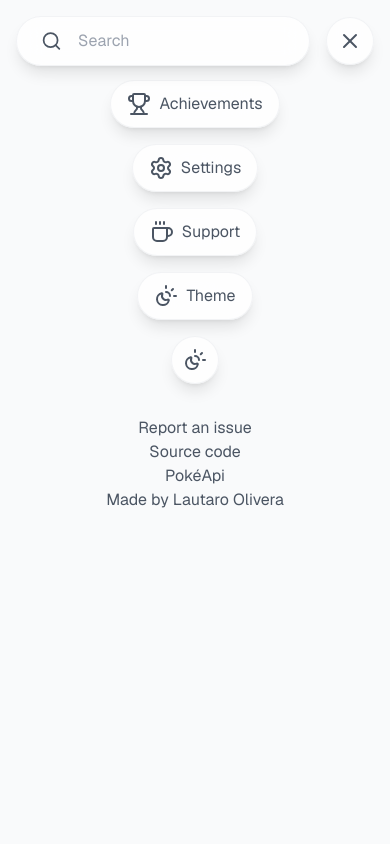
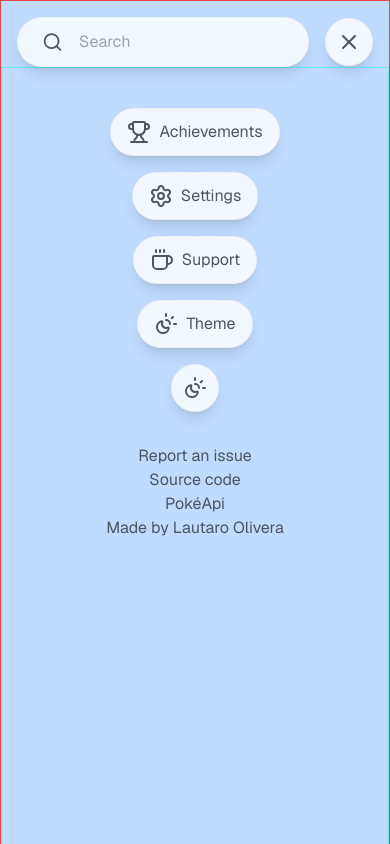
Before and after one commit to kappaggaeru/pokedex, a Next.js app: page / in a window 390 px wide. Both pictures are taken after a click on the button 350 px from the left and 41 px from the top of the page. Shown: the top 844 px of the page. Built offline with nearby package versions, Linux system fonts and the light colour scheme.

Commit message:
ajuste inicial menu mobile

```diff
--- a/src/app/components/card/stat-bar.component.tsx
+++ b/src/app/components/card/stat-bar.component.tsx
@@ -28,7 +28,7 @@ export const StatBar: React.FC<StatBarProps> = ({ title, value, color }) => {
                 <h5 className="capitalize">{title}</h5>
                 <span>{value}</span>
             </div>
-            <div className="relative h-2 rounded-xl bg-black dark:bg-slate-700 bg-opacity-10 overflow-hidden transition-colors duration-300">
+            <div className="relative h-2 rounded-xl bg-black dark:bg-slate-700 bg-opacity-10 overflow-hidden">
                 <div
                     className={`h-2 rounded-xl transition-all duration-300 ${colorClasses[color]}`}
                     style={{ width: `${animatedWidth}%` }}
--- a/src/app/components/footer.component.tsx
+++ b/src/app/components/footer.component.tsx
@@ -6,7 +6,7 @@ export default function FooterComponent() {
         <div className={`${showMenu ? "hidden" : "block"} max-w-5xl mx-auto px-4 py-8`}>
             <div className="flex flex-col items-center space-y-4">
                 <div className="flex items-center space-x-6">
-                    <a href="https://github.com/kappaggaeru" target="_blank" rel="noopener noreferrer" className="text-gray-600 hover:text-gray-900 dark:text-gray-400 dark:hover:text-white transition-colors duration-300"
+                    <a href="https://github.com/kappaggaeru" target="_blank" rel="noopener noreferrer" className="text-gray-600 hover:text-gray-900 dark:text-gray-400 dark:hover:text-white"
                         aria-label="GitHub">
                         <svg xmlns="http://www.w3.org/2000/svg" width="24" height="24" viewBox="0 0 24 24" fill="none" stroke="currentColor" strokeWidth="2" strokeLinecap="round" strokeLinejoin="round" className="lucide lucide-github h-5 w-5"><path d="M15 22v-4a4.8 4.8 0 0 0-1-3.5c3 0 6-2 6-5.5.08-1.25-.27-2.48-1-3.5.28-1.15.28-2.35 0-3.5 0 0-1 0-3 1.5-2.64-.5-5.36-.5-8 0C6 2 5 2 5 2c-.3 1.15-.3 2.35 0 3.5A5.403 5.403 0 0 0 4 9c0 3.5 3 5.5 6 5.5-.39.49-.68 1.05-.85 1.65-.17.6-.22 1.23-.15 1.85v4"></path><path d="M9 18c-4.51 2-5-2-7-2"></path></svg>
                     </a>
@@ -14,7 +14,7 @@ export default function FooterComponent() {
                 <div className="text-center text-lg text-gray-500">
                     <p>
                         Made by
-                        <a href="https://lautaroolivera.com" target="_blank" rel="noopener noreferrer" className="text-gray-600 hover:text-gray-900 dark:text-gray-500 dark:hover:text-gray-300 transition-colors duration-300 ml-1">
+                        <a href="https://lautaroolivera.com" target="_blank" rel="noopener noreferrer" className="text-gray-600 hover:text-gray-900 dark:text-gray-500 dark:hover:text-gray-300 ml-1">
                             Lautaro Olivera
                         </a>
                     </p>
@@ -24,7 +24,7 @@ export default function FooterComponent() {
                         This site is not affiliated with "The Pokémon Company" and does not own or claim any rights to any Nintendo trademark or the Pokémon trademark.
                     `}
                     </p>
-                    <p className="p-4">All shown data belongs to <a href="https://pokeapi.co/" target="_blank" rel="noopener noreferrer" className="text-gray-600 hover:text-gray-900 dark:text-gray-500 dark:hover:text-gray-300 transition-colors duration-300">PokeAPI</a></p>
+                    <p className="p-4">All shown data belongs to <a href="https://pokeapi.co/" target="_blank" rel="noopener noreferrer" className="text-gray-600 hover:text-gray-900 dark:text-gray-500 dark:hover:text-gray-300">PokeAPI</a></p>
                 </div>
             </div>
         </div>
--- a/src/app/components/header.component.tsx
+++ b/src/app/components/header.component.tsx
@@ -3,12 +3,16 @@ import MenuButton from "../buttons/menu.button";
 import SettingsButton from "../buttons/settings.button";
 import SupportButton from "../buttons/support.button";
 import ToggleThemeButton from "../buttons/toggle-theme.button";
+import { useMenu } from "../context/menuContext";
+import MenuComponent from "./menu.component";
 import SearchBarComponent from "./nav/search-bar.component";
 
 const HeaderComponent: React.FC = () => {
+    const { showMenu, toggleMenu } = useMenu();
     return (
+        <div>
             <div className={`
-                flex flex-row gap-4 items-center
+                flex flex-row gap-4 items-center px-4
                 `}>
                 <div className="w-full">
                     <SearchBarComponent />
@@ -29,6 +33,14 @@ const HeaderComponent: React.FC = () => {
                     <MenuButton />
                 </div>
             </div >
+
+            {showMenu && (
+                <div className={`${showMenu ? "block" : "hidden"}`}>
+                    <MenuComponent isOpen={showMenu} onClose={toggleMenu} />
+                </div>
+            )
+            }
+        </div>
     );
 }
 export default HeaderComponent;
--- a/src/app/components/home.component.tsx
+++ b/src/app/components/home.component.tsx
@@ -5,14 +5,12 @@ import PokedexListComponent from "./list/pokedex-list.component";
 import PokemonCardComponent from "./card/pokemon-card.component";
 import DefaultButton from "../buttons/default.button";
 import { ArrowUp } from "lucide-react";
-import { useMenu } from "../context/menuContext";
-import MenuComponent from "./menu.component";
 
 const HomeComponent: React.FC = () => {
     const [selectedId, setSelectedId] = useState<number | null>(null);
     const [seenIds, setSeenIds] = useState<Set<number>>(new Set());
     const [showScrollTop, setShowScrollTop] = useState(false);
-    const { showMenu } = useMenu();
+
 
     useEffect(() => {
         const handleScroll = () => {
@@ -47,7 +45,7 @@ const HomeComponent: React.FC = () => {
 
     return (
         <div>
-            <div className={`${!showMenu ? "block" : "hidden"} overflow-auto mb-20 mt-20`}>
+            <div className={`overflow-auto mb-20 mt-20`}>
                 <div className="overflow-auto grid grid-cols-1 md:grid-cols-4 xl:grid-cols-8 gap-4">
                     <div
                         className={`
@@ -77,11 +75,7 @@ const HomeComponent: React.FC = () => {
                 </div>
                 <DefaultButton onClick={scrollToTop} isVisible={showScrollTop} icon={ArrowUp} className="fixed bottom-5 right-5 z-20" />
             </div>
-            <div className={`${showMenu ? "block" : "hidden"}`}>
-                <MenuComponent />
-            </div>
         </div>
-
     );
 };
 
--- a/src/app/components/menu.component.tsx
+++ b/src/app/components/menu.component.tsx
@@ -1,13 +1,26 @@
+import { useEffect } from "react";
 import AchievementsButton from "../buttons/achievement.button";
 import SettingsButton from "../buttons/settings.button";
 import SupportButton from "../buttons/support.button";
 import ThemeButton from "../buttons/theme.button";
 import ToggleThemeButton from "../buttons/toggle-theme.button";
+import MenuButton from "../buttons/menu.button";
 
-const MenuComponent: React.FC = () => {
+export const MenuComponent = ({ isOpen, onClose }: { isOpen: boolean; onClose: () => void }) => {
+
+    useEffect(() => {
+        if (isOpen) {
+            document.body.style.overflow = 'hidden';
+        } else {
+            document.body.style.overflow = '';
+        }
+        return () => {
+            document.body.style.overflow = '';
+        };
+    }, [isOpen]);
 
     return (
-        <div className="w-full h-screen pt-20">
+        <div className="h-screen pt-10  border border-cyan-300">
             <div className="flex flex-col gap-8 ">
                 <div className="flex flex-col justify-center gap-4 px-4">
                     <div className="w-full flex justify-center">
--- a/src/app/page.tsx
+++ b/src/app/page.tsx
@@ -10,10 +10,10 @@ export default function Home() {
         <PokemonProvider>
             <MenuProvider>
                 <section>
-                    <div className="fixed top-4 left-1/2 transform -translate-x-1/2 z-50 w-full max-w-4xl px-4">
+                    <div className="fixed top-0 py-4 left-1/2 transform -translate-x-1/2 z-50 w-full max-w-4xl border border-red-500 bg-blue-200">
                         <HeaderComponent />
                     </div>
-                    <main className="max-w-5xl mx-auto xl:py-6">
+                    <main className="max-w-5xl mx-auto">
                         <HomeComponent />
                     </main>
                     <footer className="bg-white dark:bg-slate-800 border-t border-gray-200 dark:border-gray-600/50 mt-20">
```
Lines whose indentation alone changed are shown as unchanged.
